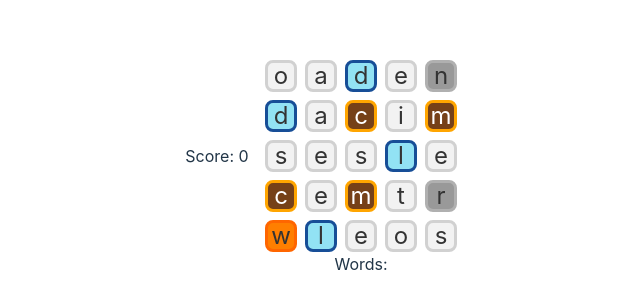
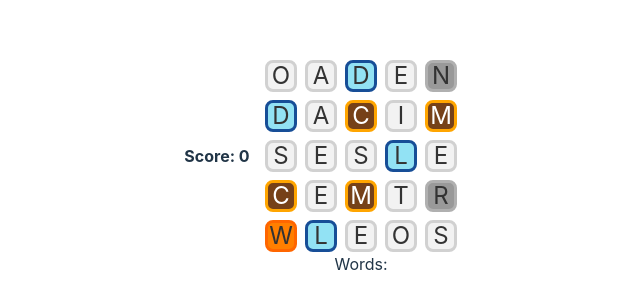
Before and after one commit to thinkle/boggle-fall, a Svelte app in the folder boggle-fall/: page / in a window 1280 px wide. Shown: the part 216-524 px from the top of the page, without its empty margins (279-919 px from the left). Built offline with nearby package versions, Linux system fonts and the light colour scheme.

Commit message:
Name update, shrink blocks, uppercase letters

```diff
--- a/boggle-fall/index.html
+++ b/boggle-fall/index.html
@@ -4,7 +4,7 @@
     <meta charset="UTF-8" />
     <link rel="icon" type="image/svg+xml" href="/vite.svg" />
     <meta name="viewport" content="width=device-width, initial-scale=1.0" />
-    <title>Vite + Svelte + TS</title>
+    <title>Word-Fall</title>
   </head>
   <body>
     <div id="app"></div>
--- a/boggle-fall/src/App.svelte
+++ b/boggle-fall/src/App.svelte
@@ -272,8 +272,9 @@
 
   @media screen and (width < 800px) {
     :root {
-      --block-width : 15vw;
-      --block-height: 15vw;
+      --block-width : 13vw;
+      --block-height: 13vw;
+      font-family:'Lucida Sans', 'Lucida Sans Regular', 'Lucida Grande', 'Lucida Sans Unicode', Geneva, Verdana, sans-serif;
     }
     .wrap {
       width: 100vw;
@@ -288,4 +289,8 @@
       align-items: center;
     }
   }
+
+  .total-box {
+    font-weight: bold;
+  }
 </style>
--- a/boggle-fall/src/lib/LetterBlock.svelte
+++ b/boggle-fall/src/lib/LetterBlock.svelte
@@ -20,7 +20,7 @@
   class:value9={score === 9}
   class:value10={score === 10}
   class:selected>
-  {letter}
+  {letter.toLocaleUpperCase()}
 </div>
 
 <style>
```
